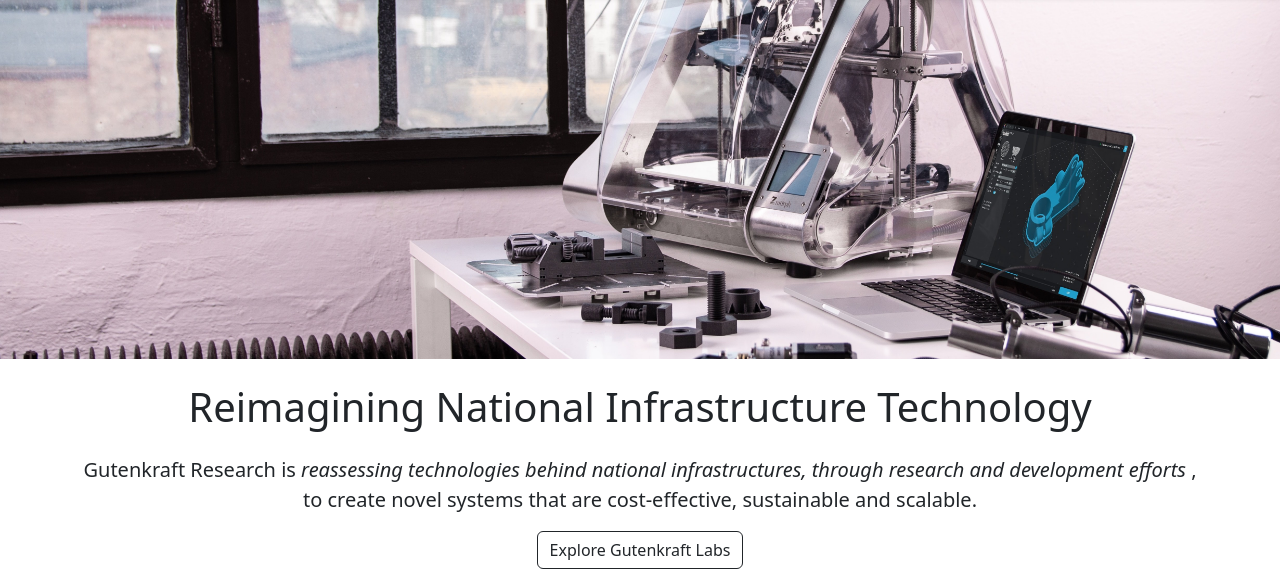
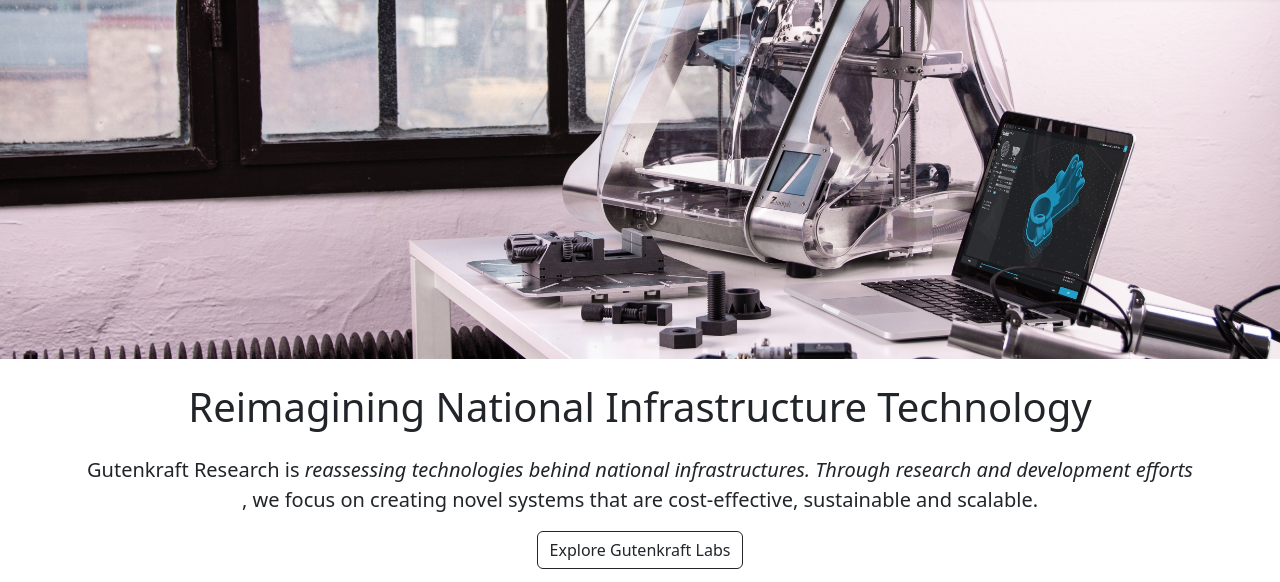
Before and after one commit to datafilik/gk-labs-website, a Flask app: page / in a window 1280 px wide. Shown: the part 120-702 px from the top of the page. Run offline with Flask 3, Linux system fonts and the light colour scheme.

Commit message:
content update

```diff
--- a/kaito.py
+++ b/kaito.py
@@ -117,9 +117,9 @@ def gTranslate_tts(text, audio_out_path):
   gtts_eng.save(audio_out_path)
 
 
-#------------------------------------------------------------------------------------------
+#-------------------------------------------------------------------------------------
 # main KAITO routine for processing user input query
-#------------------------------------------------------------------------------------------
+#-------------------------------------------------------------------------------------
 def process_prompt(audio_in, text_in, audio_out, llm_path=None):
   global msg_thread
   transcript = ''
--- a/templates/home.html
+++ b/templates/home.html
@@ -14,7 +14,7 @@
       <div class="row" style="margin-bottom:16px;">
 
         <p class="lead text-center">
-          Gutenkraft Research is  <em>reassessing technologies behind national infrastructures, through research and development efforts </em>, to create novel systems that are cost-effective, sustainable and scalable.
+          Gutenkraft Research is  <em>reassessing technologies behind national infrastructures. Through research and development efforts </em>, we focus on creating novel systems that are cost-effective, sustainable and scalable.
         </p>
         <!-- link to about page -->
         <div class="text-center">
```
